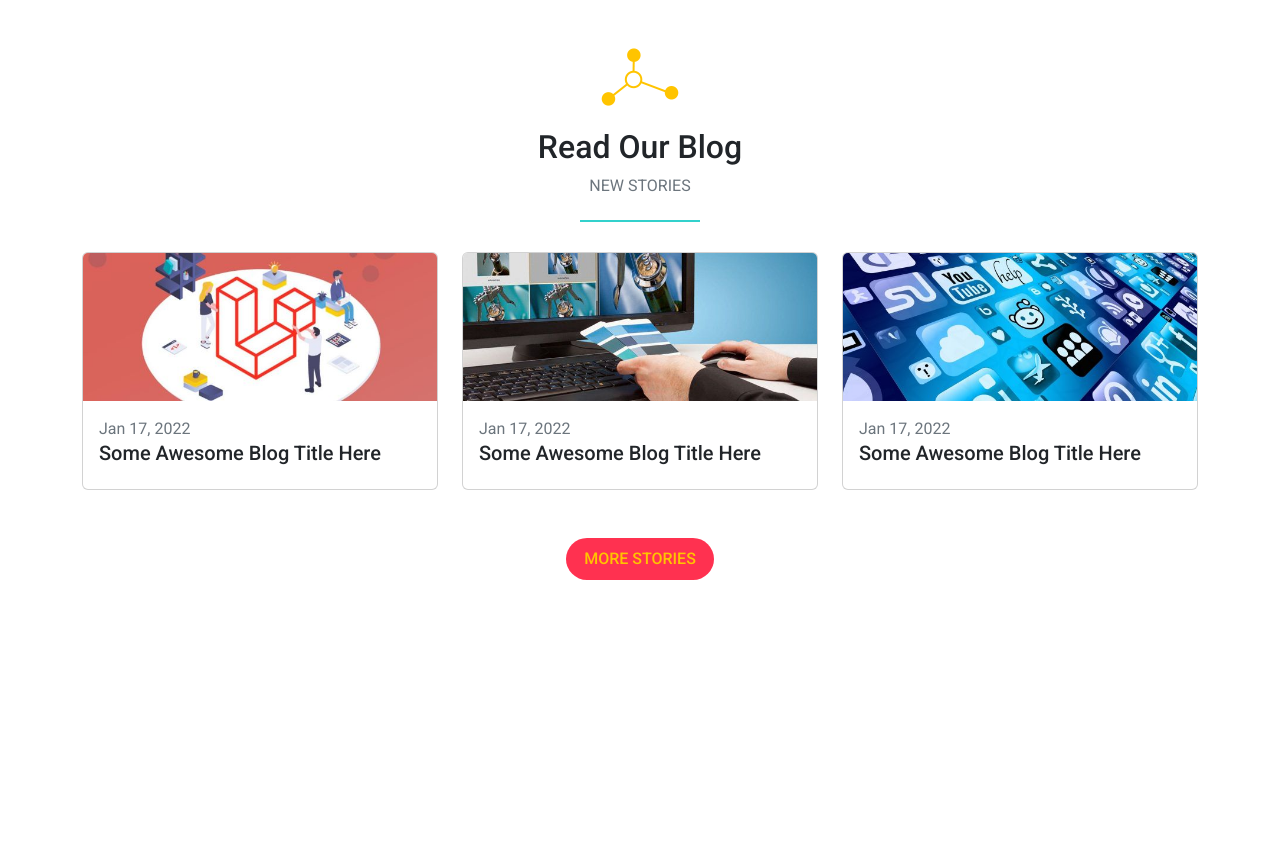
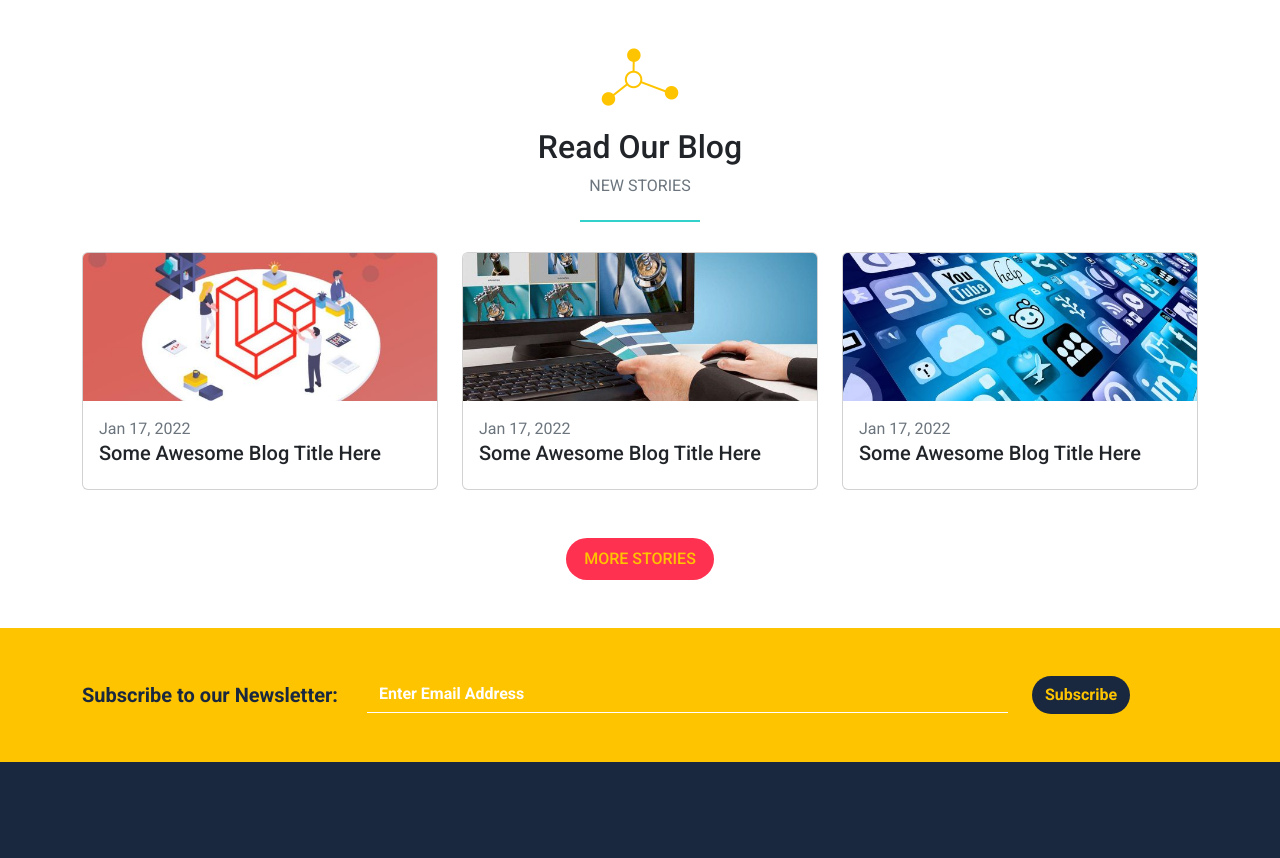
Before and after one commit to Redadaghouj/Bondi-Bootstrap-Template, a plain HTML site: page index.html in a window 1280 px wide. Shown: the part 4516-5374 px from the top of the page. Before the commit the page ends 5144 px from the top, so only its background shows below. Drawn offline with Linux system fonts and the light colour scheme.

Commit message:
first commit

```diff
--- a/css/bondi.css
+++ b/css/bondi.css
@@ -186,3 +186,40 @@ body {
 .start-project {
     background-color: var(--bg-dark);
 }
+
+/* Subscribe */
+
+.subscribe {
+    background-color: var(--yellow);
+}
+
+.subscribe label {
+    color: var(--bg-dark);
+}
+
+.subscribe input,
+.subscribe input:focus {
+    background-color: var(--yellow);
+    color: #fff;
+    box-shadow: none;
+    border: 0;
+    border-bottom: 1px solid #fff;
+    border-radius: 0;
+    font-weight: bold;
+}
+
+.subscribe input::placeholder {
+    color: #fff;
+}
+
+.subscribe button,
+.subscribe button:hover {
+    color: var(--yellow);
+    background-color: var(--bg-dark);
+}
+
+/* Footer */
+
+footer {
+    background-color: var(--bg-dark);
+}
--- a/index.html
+++ b/index.html
@@ -345,6 +345,28 @@
         </div>
       </div>
     </section>
+    <!-- Subscribe -->
+    <div class="subscribe py-5">
+      <div class="container text-center text-md-start">
+        <div class="row align-items-center">
+          <div class="col-md-6 col-lg-3 mb-3 mb-lg-0">
+            <label class="fw-bold fs-5">Subscribe to our Newsletter:</label>
+          </div>
+          <div class="col-md-6 col-lg-7 mb-3 mb-lg-0">
+            <input
+              type="text"
+              class="form-control"
+              placeholder="Enter Email Address"
+            />
+          </div>
+          <div class="col-lg-1 mt-lg-0">
+            <button class="btn rounded-pill fw-bold">Subscribe</button>
+          </div>
+        </div>
+      </div>
+    </div>
+    <!-- Footer -->
+    <footer class="py-5"></footer>
     <!-- Font-Awesome -->
     <script src="js/all.min.js"></script>
     <!-- Bootstrap -->
```
